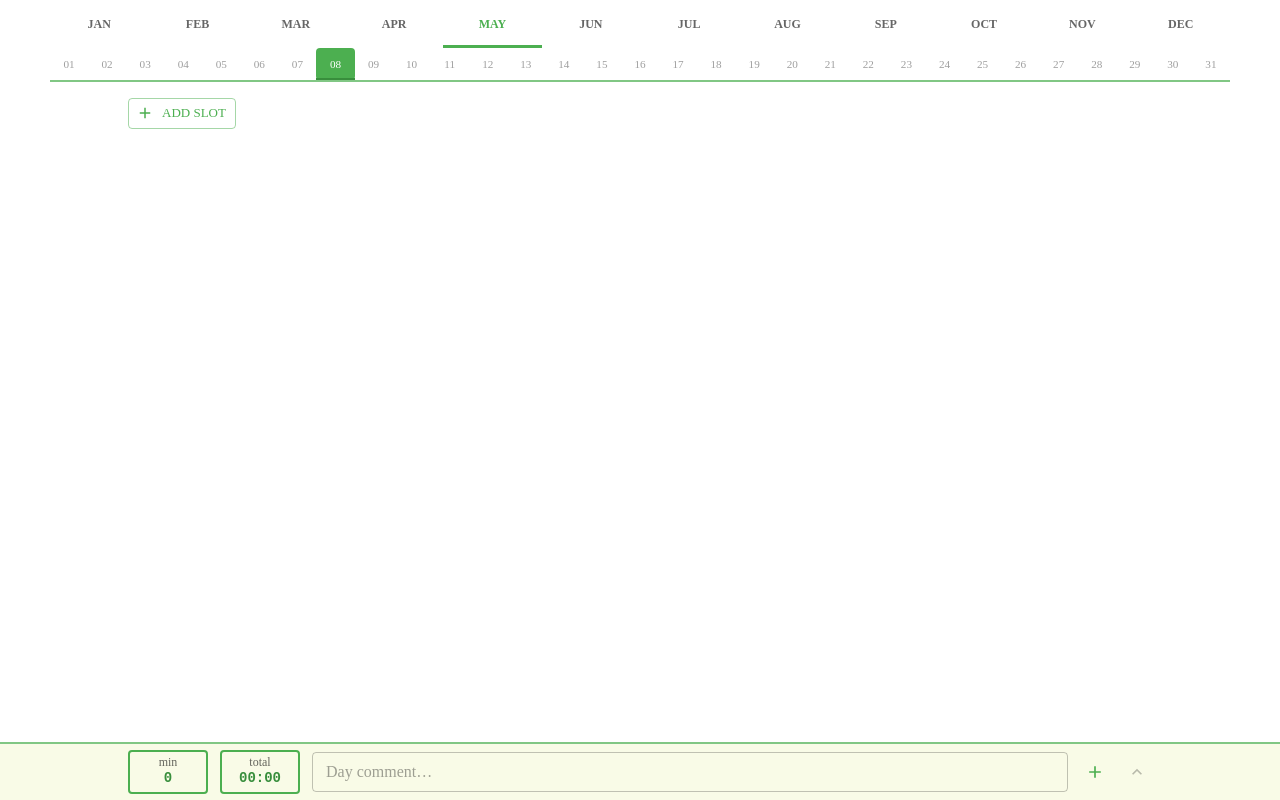
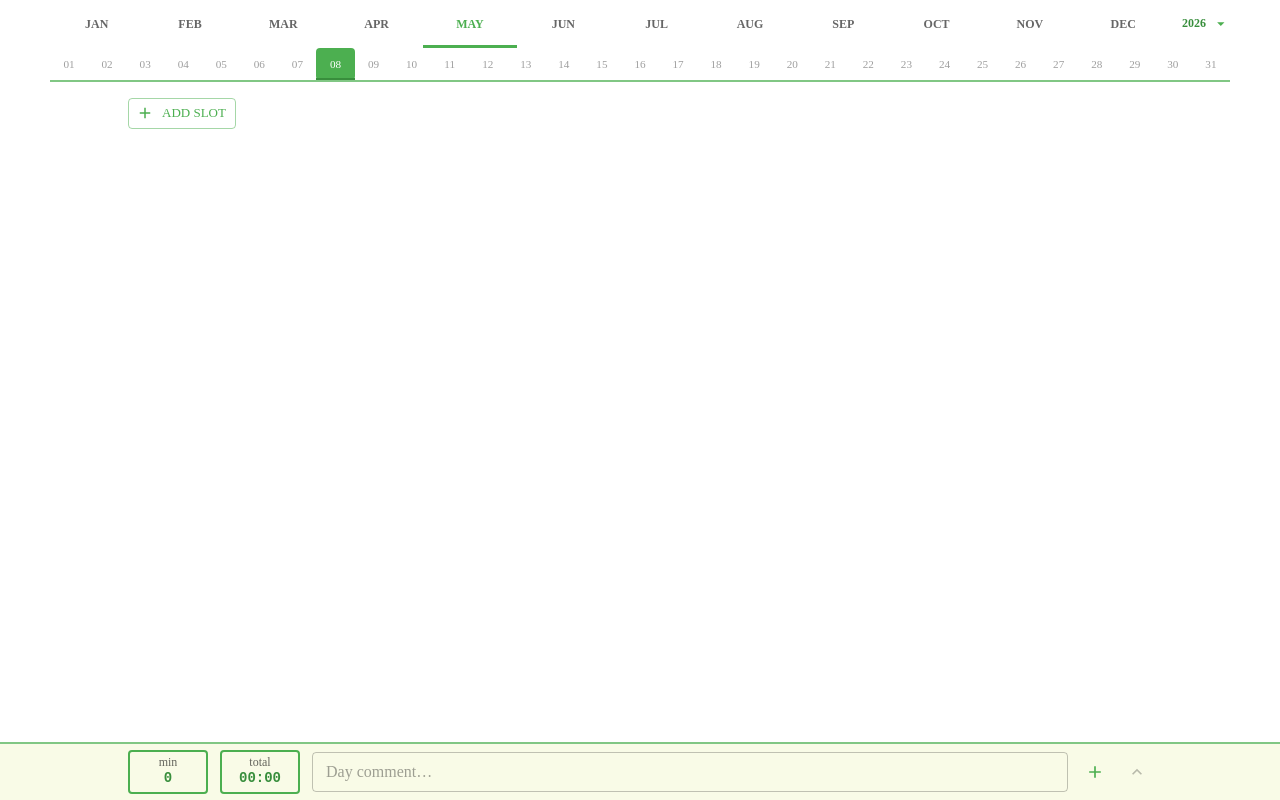
Before and after one commit to LiveGood/timeslots-app, a Next.js app: page / in a window 1280 px wide. Built offline with nearby package versions, Linux system fonts and the light colour scheme.

Commit message:
feature: added multi year support

```diff
--- a/app/components/CalendarNav.tsx
+++ b/app/components/CalendarNav.tsx
@@ -2,6 +2,8 @@
 
 import { useState } from "react";
 import Box from "@mui/material/Box";
+import MenuItem from "@mui/material/MenuItem";
+import Select from "@mui/material/Select";
 import Tab from "@mui/material/Tab";
 import Tabs from "@mui/material/Tabs";
 import { useTimeSlotsStore } from "../store/timeslots-store";
@@ -10,6 +12,13 @@ const MONTHS = [
   "Jan", "Feb", "Mar", "Apr", "May", "Jun",
   "Jul", "Aug", "Sep", "Oct", "Nov", "Dec",
 ];
+
+const FIRST_YEAR = 2020;
+const currentYear = new Date().getFullYear();
+const YEAR_OPTIONS = Array.from(
+  { length: currentYear + 1 - FIRST_YEAR },
+  (_, i) => FIRST_YEAR + i
+).sort((a, b) => b - a); // descending sort
 
 function daysInMonth(year: number, month: number): number {
   return new Date(year, month + 1, 0).getDate();
@@ -25,8 +34,7 @@ type Props = {
 };
 
 export default function CalendarNav({ selectedDate, onDateChange }: Props) {
-  const today = new Date();
-  const year = today.getFullYear();
+  const selectedYear = parseInt(selectedDate.slice(0, 4), 10);
 
   const [selectedMonth, setSelectedMonth] = useState<number>(
     parseInt(selectedDate.slice(5, 7), 10) - 1
@@ -34,18 +42,22 @@ export default function CalendarNav({ selectedDate, onDateChange }: Props) {
 
   const slots = useTimeSlotsStore((s) => s.slots);
 
+  const handleYearChange = (newYear: number) => {
+    onDateChange(`${newYear}-${pad(selectedMonth + 1)}-01`);
+  };
+
   const handleMonthChange = (_: React.SyntheticEvent, value: number) => {
     setSelectedMonth(value);
-    onDateChange(`${year}-${pad(value + 1)}-01`);
+    onDateChange(`${selectedYear}-${pad(value + 1)}-01`);
   };
 
   const handleDateChange = (_: React.SyntheticEvent, value: string) => {
     onDateChange(value);
   };
 
-  const days = daysInMonth(year, selectedMonth);
+  const days = daysInMonth(selectedYear, selectedMonth);
   const dateKeys = Array.from({ length: days }, (_, i) =>
-    `${year}-${pad(selectedMonth + 1)}-${pad(i + 1)}`
+    `${selectedYear}-${pad(selectedMonth + 1)}-${pad(i + 1)}`
   );
 
   return (
@@ -57,24 +69,24 @@ export default function CalendarNav({ selectedDate, onDateChange }: Props) {
         bgcolor: "background.default",
         borderBottom: "2px solid",
         borderColor: "primary.light",
-        margin: "0 50px"
+        margin: "0 50px",
       }}
     >
-      {/* Month tabs */}
+      {/* Month tabs + year selector on same row */}
+      <Box sx={{ display: "flex", alignItems: "center" }}>
         <Tabs
           value={selectedMonth}
           onChange={handleMonthChange}
           variant="fullWidth"
           sx={{
+            flex: 1,
             "& .MuiTab-root": {
               minWidth: 0,
               fontWeight: 600,
               fontSize: "0.75rem",
               color: "text.secondary",
             },
-          "& .Mui-selected": {
-            color: "primary.dark",
-          },
+            "& .Mui-selected": { color: "primary.dark" },
             "& .MuiTabs-indicator": {
               backgroundColor: "primary.main",
               height: 3,
@@ -85,6 +97,30 @@ export default function CalendarNav({ selectedDate, onDateChange }: Props) {
             <Tab key={m} label={m} value={i} />
           ))}
         </Tabs>
+
+        {/* Year selector */}
+        <Select
+          value={selectedYear}
+          onChange={(e) => handleYearChange(Number(e.target.value))}
+          variant="standard"
+          disableUnderline
+          sx={{
+            ml: 1,
+            pr: 0.5,
+            fontSize: "0.75rem",
+            fontWeight: 700,
+            color: "primary.dark",
+            "& .MuiSelect-select": { py: "6px", pr: "20px !important", pl: 0.5 },
+            "& .MuiSelect-icon": { color: "primary.main", fontSize: "1.1rem" },
+          }}
+        >
+          {YEAR_OPTIONS.map((year) => (
+            <MenuItem key={year} value={year} sx={{ fontSize: "0.75rem", fontWeight: 600 }}>
+              {year}
+            </MenuItem>
+          ))}
+        </Select>
+      </Box>
 
       {/* Date tabs */}
       <Tabs
```
Also changed, not shown: 1 other file (tests, documents, lock files or other folders). Lines whose indentation alone changed are shown as unchanged.
